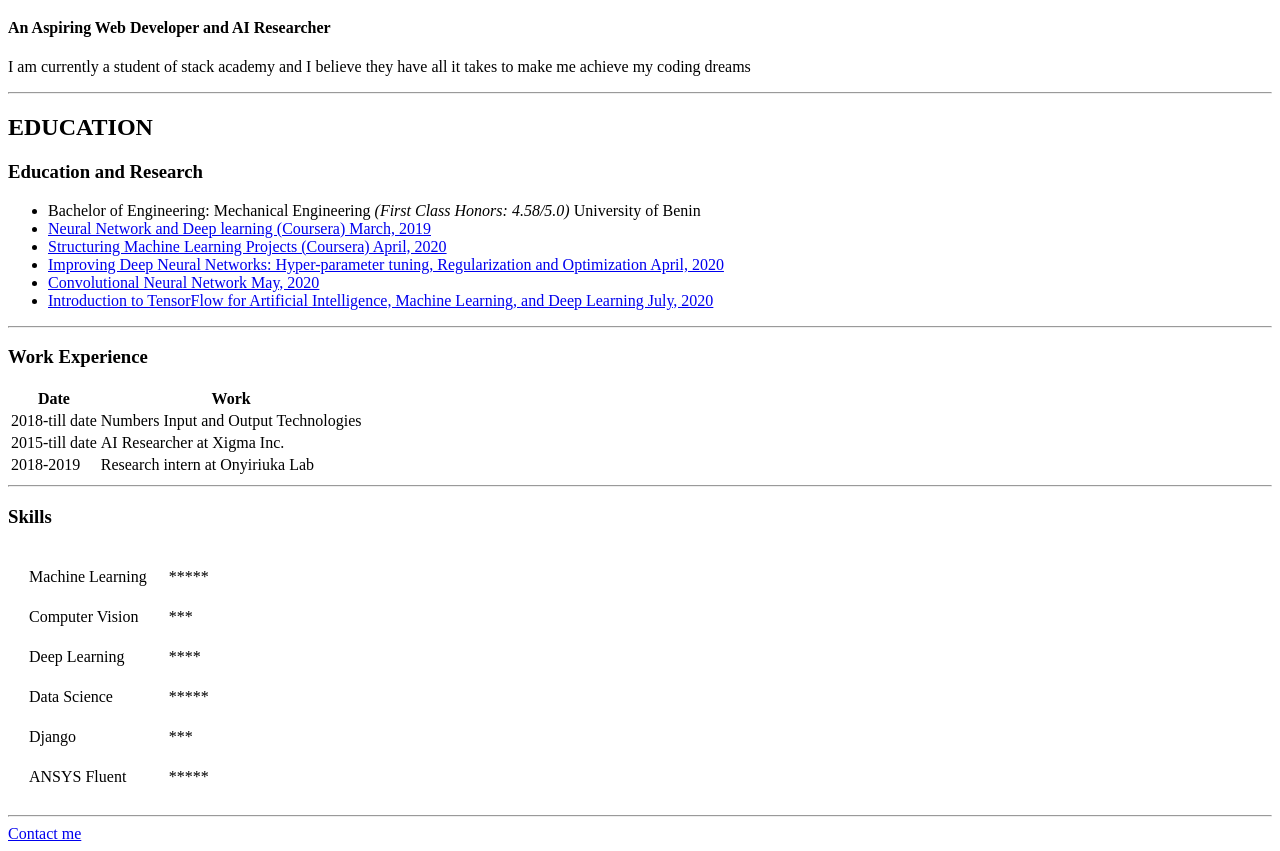
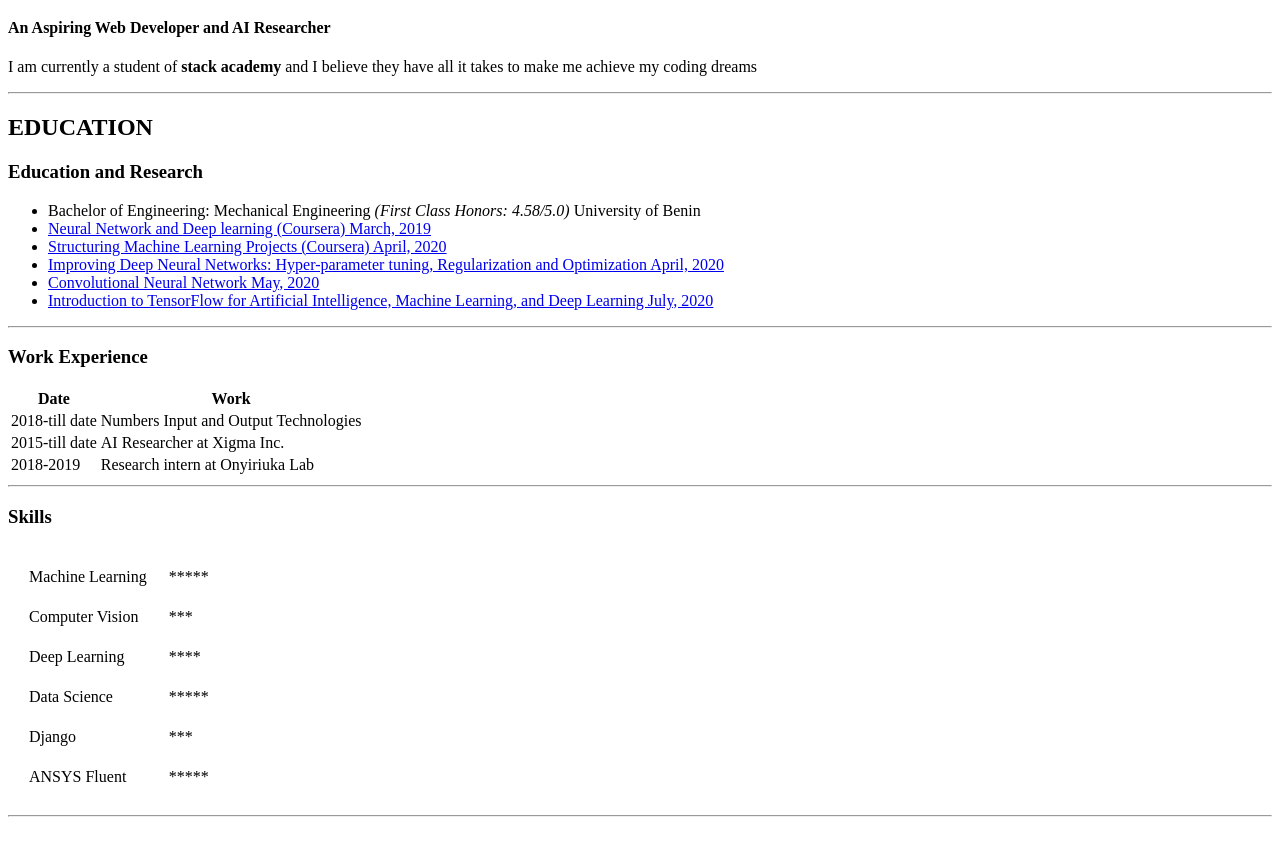
Before and after one commit to Lazi-Algorithm/StackAcademic-Task2, a plain HTML site: page index.html in a window 1280 px wide. Shown: the part 61-912 px from the top of the page. After the commit the page ends 886 px from the top, so only its background shows below. Drawn offline with Linux system fonts and the light colour scheme.

Commit message:
Adding correction

```diff
--- a/index.html
+++ b/index.html
@@ -8,7 +8,7 @@
 <body>
     <h1>IKPONMWOBA ELOGHOSA</h1>
     <h4>An Aspiring Web Developer and AI Researcher</h4>
-    <p>I am currently a student of stack academy and I believe they have all it takes to make me achieve my coding dreams</p>
+    <p>I am currently a student of <strong> stack academy </strong> and I believe they have all it takes to make me achieve my coding dreams</p>
     <hr>
     <h2>EDUCATION</h2>
     <h3>Education and Research</h3>
@@ -91,7 +91,6 @@
     </table>
 
     <hr>
-    <a href="contact.html">Contact me </a>
 
 </body>
 </html>
```
